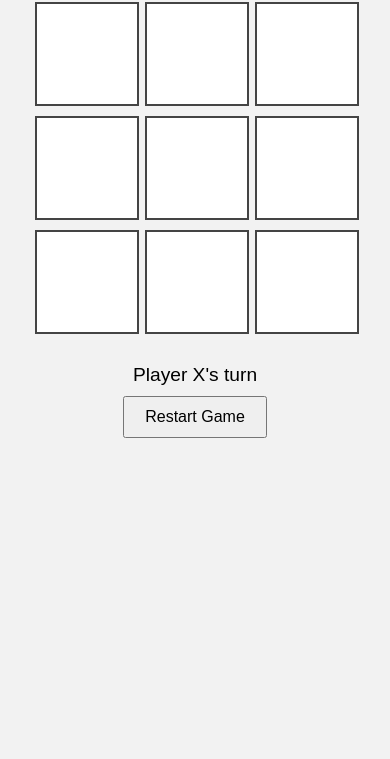
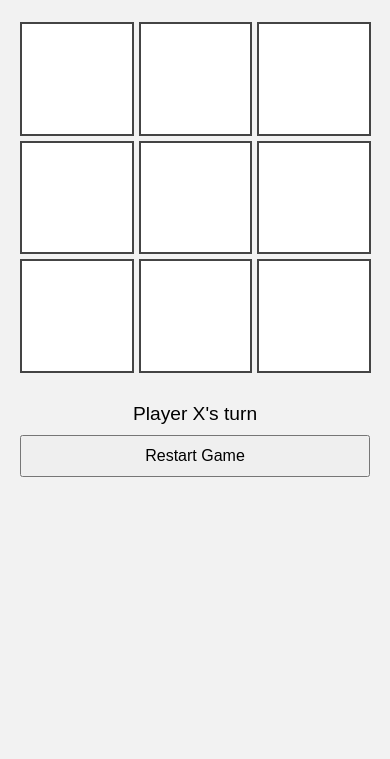
Before and after one commit to sthaprashu001/tic-tac-toe, a plain HTML site: page index.html in a window 390 px wide. Shown: the part 85-844 px from the top of the page. Drawn offline with Linux system fonts and the light colour scheme.

Commit message:
Update style.css

```diff
--- a/style.css
+++ b/style.css
@@ -1,37 +1,48 @@
+/* style.css */
+
+/* Base styles */
 body {
   font-family: Arial, sans-serif;
   text-align: center;
   background-color: #f2f2f2;
+  margin: 0;
+  padding: 20px;
 }
 
 h1 {
   margin-top: 20px;
 }
 
+/* Center & constrain the board */
 #game {
   display: grid;
-  grid-template-columns: repeat(3, 100px);
+  grid-template-columns: repeat(3, 1fr);
   gap: 10px;
-  justify-content: center;
   margin: 30px auto;
+  /* make board shrink on small screens, but not grow too large on desktop */
+  width: min(90vw, 360px);
 }
 
+/* Responsive square cells */
 .cell {
-  width: 100px;
-  height: 100px;
   background-color: white;
   border: 2px solid #444;
+  /* aspect-ratio keeps them perfect squares */
+  aspect-ratio: 1 / 1;
   display: flex;
   align-items: center;
   justify-content: center;
-  font-size: 2em;
+  /* font-size scales with container */
+  font-size: clamp(1.5rem, 5vw, 2.5rem);
   cursor: pointer;
+  user-select: none;
 }
 
 .cell:hover {
   background-color: #f0f0f0;
 }
 
+/* Status text and restart button */
 #status {
   font-size: 1.2em;
   margin-top: 20px;
@@ -41,4 +52,16 @@ h1 {
   margin-top: 10px;
   padding: 10px 20px;
   font-size: 1em;
+  cursor: pointer;
 }
+
+/* Media query for really small screens */
+@media (max-width: 400px) {
+  #game {
+    gap: 5px;
+  }
+  #restart {
+    width: 100%;
+    box-sizing: border-box;
+  }
+}
```
